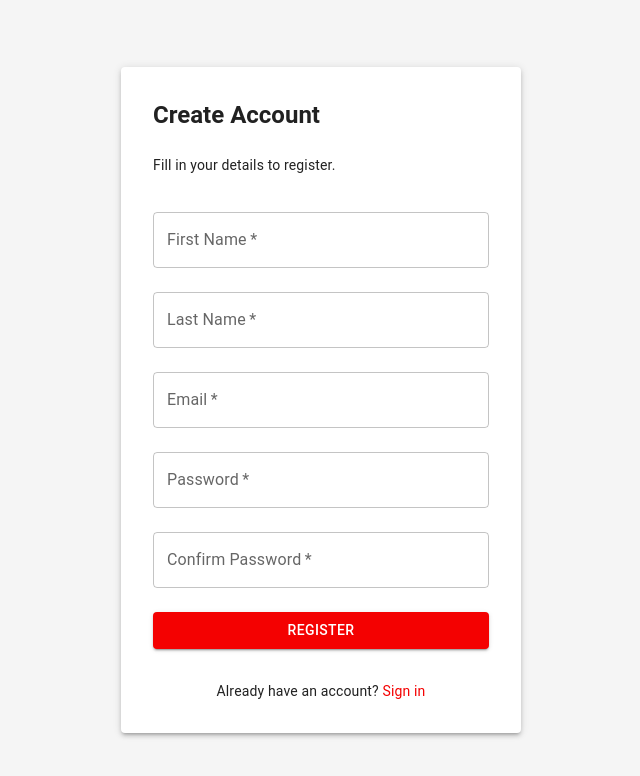
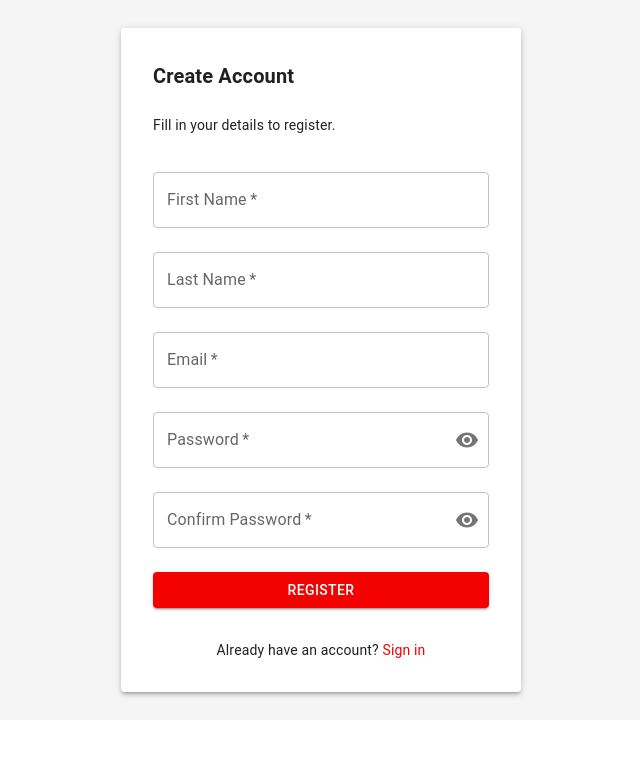
Before and after one commit to COMEFORTHSTRATOS/TopBlissPayrollReactJS, a React (Create React App) app: page /register in a window 1280 px wide. Shown: the top 776 px of the page, without its empty margins (319-959 px from the left). Built offline with nearby package versions, Linux system fonts and the light colour scheme; no server answers.

Commit message:
Front end
Added password visibility
 Waiting for excel file functions to implement payroll functionalities

```diff
--- a/src/Authentication/Login.js
+++ b/src/Authentication/Login.js
@@ -1,7 +1,8 @@
 import React, { useState, useEffect } from 'react';
 import { useNavigate, Link as RouterLink, useLocation } from 'react-router-dom';
-import { Paper, Typography, TextField, Button, Box, Link, Alert } from '@mui/material';
+import { Paper, Typography, TextField, Button, Box, Link, Alert, InputAdornment, IconButton } from '@mui/material';
 import { signInWithEmailAndPassword, sendEmailVerification } from 'firebase/auth';
+import { Visibility, VisibilityOff } from '@mui/icons-material';
 import { auth } from '../firebase';
 import { doc, getDoc, query, collection, where, getDocs, updateDoc } from 'firebase/firestore';
 import { db } from '../firebase';
@@ -21,6 +22,7 @@ export default function Login() {
   const [successMessage, setSuccessMessage] = useState(
     location.state?.verificationSuccess ? location.state.message : ''
   );
+  const [showPassword, setShowPassword] = useState(false);
 
   // Clear location state after reading it
   useEffect(() => {
@@ -40,6 +42,11 @@ export default function Login() {
     } catch (err) {
       setError('Failed to resend verification email. Please try again.');
     }
+  };
+
+  const handleClickShowPassword = () => setShowPassword(!showPassword);
+  const handleMouseDownPassword = (event) => {
+    event.preventDefault();
   };
 
   const handleLogin = async (e) => {
@@ -107,12 +114,9 @@ export default function Login() {
           gap: 2
         }}
       >
-        <Typography variant="h5" component="h1" gutterBottom>
+        <Typography variant="h6" component="h1" gutterBottom>
           <Box sx={{ textAlign: 'center', mb: 2 }}>
             <img src={loginpage} alt="Login Page" style={{ maxWidth: '100%', height: 'auto' }} />
-          </Box>
-          <Box sx={{ textAlign: 'center' }}>
-            <b>TopBliss HR</b>
           </Box>
         </Typography>
         <Typography variant="body2" gutterBottom>
@@ -149,11 +153,25 @@ export default function Login() {
             fullWidth
             margin="normal"
             label="Password"
-            type="password"
+            type={showPassword ? 'text' : 'password'}
             required
             variant="outlined"
             value={password}
             onChange={(e) => setPassword(e.target.value)}
+            InputProps={{
+              endAdornment: (
+                <InputAdornment position="end">
+                  <IconButton
+                    aria-label="toggle password visibility"
+                    onClick={handleClickShowPassword}
+                    onMouseDown={handleMouseDownPassword}
+                    edge="end"
+                  >
+                    {showPassword ? <VisibilityOff /> : <Visibility />}
+                  </IconButton>
+                </InputAdornment>
+              ),
+            }}
           />
           <Button
             type="submit"
--- a/src/Authentication/Register.js
+++ b/src/Authentication/Register.js
@@ -1,6 +1,7 @@
 import React, { useState, useEffect } from 'react';
 import { useNavigate, Link as RouterLink } from 'react-router-dom';
-import { Paper, Typography, TextField, Button, Box, Link, Alert } from '@mui/material';
+import { Paper, Typography, TextField, Button, Box, Link, Alert, InputAdornment, IconButton } from '@mui/material';
+import { Visibility, VisibilityOff } from '@mui/icons-material';
 import { collection, addDoc, getDocs, query, where } from 'firebase/firestore';
 import { createUserWithEmailAndPassword, sendEmailVerification, reload } from 'firebase/auth';
 import { db, auth } from '../firebase';
@@ -19,12 +20,20 @@ export default function Register() {
   const [success, setSuccess] = useState('');
   const [verificationPending, setVerificationPending] = useState(false);
   const [tempUserData, setTempUserData] = useState(null);
+  const [showPassword, setShowPassword] = useState(false);
+  const [showConfirmPassword, setShowConfirmPassword] = useState(false);
 
   const handleChange = (e) => {
     setFormData({
       ...formData,
       [e.target.name]: e.target.value
     });
+  };
+
+  const handleClickShowPassword = () => setShowPassword(!showPassword);
+  const handleClickShowConfirmPassword = () => setShowConfirmPassword(!showConfirmPassword);
+  const handleMouseDownPassword = (event) => {
+    event.preventDefault();
   };
 
   useEffect(() => {
@@ -129,7 +138,7 @@ export default function Register() {
   return (
     <Box
       sx={{
-        minHeight: '100vh',
+        minHeight: '90vh',
         display: 'flex',
         alignItems: 'center',
         justifyContent: 'center',
@@ -140,14 +149,14 @@ export default function Register() {
         elevation={3}
         sx={{
           p: 4,
-          width: '100%',
+          width: '90%',
           maxWidth: 400,
           display: 'flex',
           flexDirection: 'column',
           gap: 2
         }}
       >
-        <Typography variant="h5" component="h1" gutterBottom>
+        <Typography variant="h6" component="h1" gutterBottom>
           <b>Create Account</b>
         </Typography>
         <Typography variant="body2" gutterBottom>
@@ -201,22 +210,50 @@ export default function Register() {
             margin="normal"
             label="Password"
             name="password"
-            type="password"
+            type={showPassword ? 'text' : 'password'}
             value={formData.password}
             onChange={handleChange}
             required
             variant="outlined"
+            InputProps={{
+              endAdornment: (
+                <InputAdornment position="end">
+                  <IconButton
+                    aria-label="toggle password visibility"
+                    onClick={handleClickShowPassword}
+                    onMouseDown={handleMouseDownPassword}
+                    edge="end"
+                  >
+                    {showPassword ? <VisibilityOff /> : <Visibility />}
+                  </IconButton>
+                </InputAdornment>
+              ),
+            }}
           />
           <TextField
             fullWidth
             margin="normal"
             label="Confirm Password"
             name="confirmPassword"
-            type="password"
+            type={showConfirmPassword ? 'text' : 'password'}
             value={formData.confirmPassword}
             onChange={handleChange}
             required
             variant="outlined"
+            InputProps={{
+              endAdornment: (
+                <InputAdornment position="end">
+                  <IconButton
+                    aria-label="toggle confirm password visibility"
+                    onClick={handleClickShowConfirmPassword}
+                    onMouseDown={handleMouseDownPassword}
+                    edge="end"
+                  >
+                    {showConfirmPassword ? <VisibilityOff /> : <Visibility />}
+                  </IconButton>
+                </InputAdornment>
+              ),
+            }}
           />
           <Button
             type="submit"
--- a/src/Features/Employees.js
+++ b/src/Features/Employees.js
@@ -7,7 +7,7 @@ function Employees() {
     <Box sx={{ flexGrow: 1 }}>
       <ResponsiveAppBar />
       <Container sx={{ mt: 4 }}>
-        <Typography variant="h4" gutterBottom>
+        <Typography variant="h5" gutterBottom>
           Employees Management
         </Typography>
         <Typography variant="body1">
--- a/src/Features/Payroll.js
+++ b/src/Features/Payroll.js
@@ -7,7 +7,7 @@ function Payroll() {
     <Box sx={{ flexGrow: 1 }}>
       <ResponsiveAppBar />
       <Container sx={{ mt: 4 }}>
-        <Typography variant="h4" gutterBottom>
+        <Typography variant="h5" gutterBottom>
           Payroll Management
         </Typography>
         <Typography variant="body1">
--- a/src/Home.js
+++ b/src/Home.js
@@ -7,11 +7,11 @@ function Home() {
     <Box sx={{ flexGrow: 1 }}>
       <ResponsiveAppBar />
       <Container sx={{ mt: 4 }}>
-        <Typography variant="h4" gutterBottom>
+        <Typography variant="h5" gutterBottom>
           Welcome to TopBliss Payroll
         </Typography>
         <Typography variant="body1">
-          pano ba workflow
+          Welcome to your Employee Management System. You can manage your employees and payroll here. hahahaha mamamatay nako
         </Typography>
       </Container>
     </Box>
```
